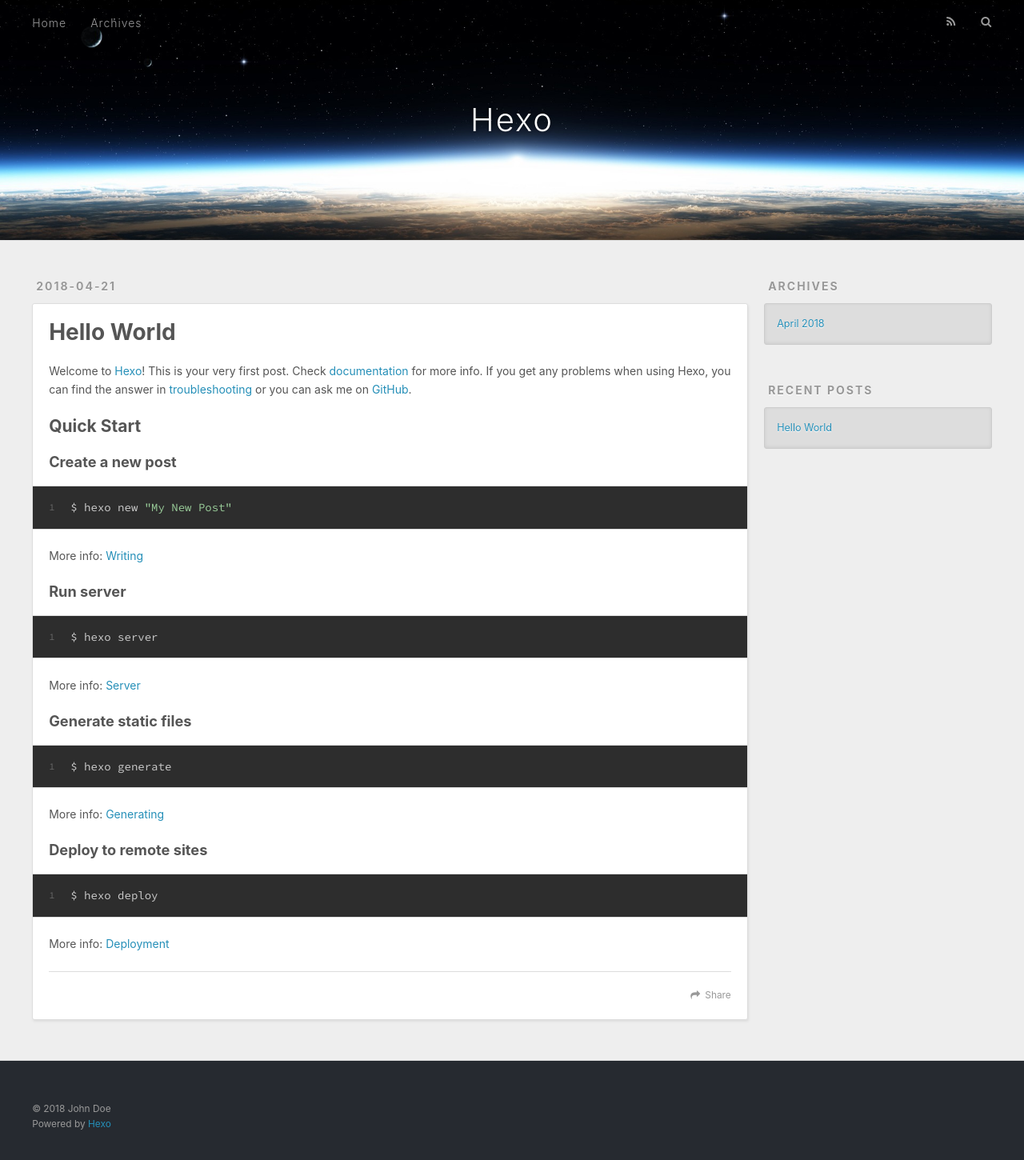
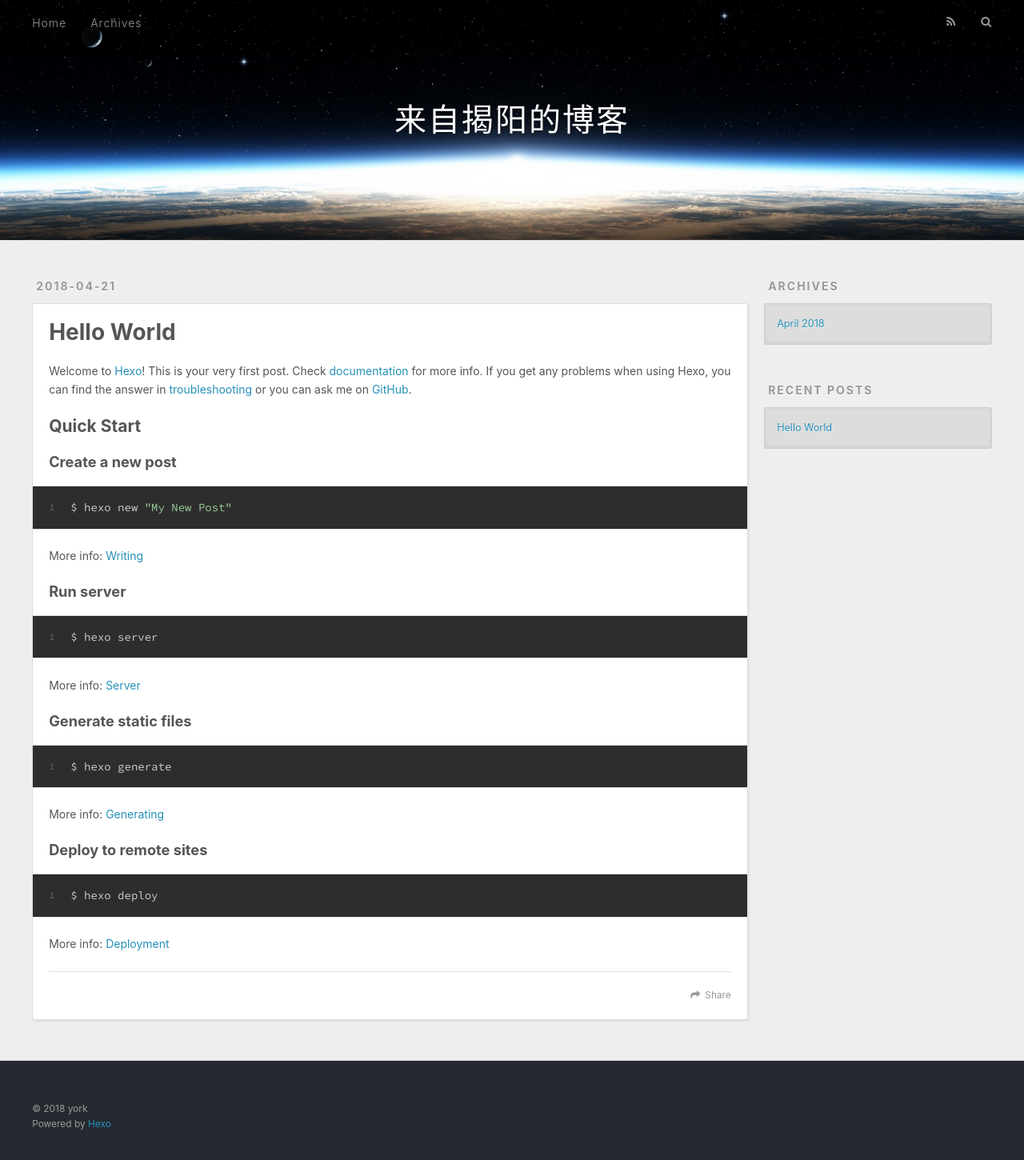
Before and after one commit to L-yt/L-yt.github.io, a plain HTML site: page index.html in a window 1280 px wide. Shown: the whole page at 80% size. Drawn offline with nearby package versions, Linux system fonts and the light colour scheme.

Commit message:
Site updated: 2018-04-21 13:23:46

```diff
--- a/index.html
+++ b/index.html
@@ -5,17 +5,17 @@
 
 
 
-  <title>Hexo</title>
+  <title>来自揭阳的博客</title>
   <meta name="viewport" content="width=device-width, initial-scale=1, maximum-scale=1">
   <meta property="og:type" content="website">
-<meta property="og:title" content="Hexo">
+<meta property="og:title" content="来自揭阳的博客">
 <meta property="og:url" content="http://yoursite.com/index.html">
-<meta property="og:site_name" content="Hexo">
+<meta property="og:site_name" content="来自揭阳的博客">
 <meta property="og:locale" content="default">
 <meta name="twitter:card" content="summary">
-<meta name="twitter:title" content="Hexo">
+<meta name="twitter:title" content="来自揭阳的博客">
 
-    <link rel="alternate" href="/atom.xml" title="Hexo" type="application/atom+xml">
+    <link rel="alternate" href="/atom.xml" title="来自揭阳的博客" type="application/atom+xml">
 
 
     <link rel="icon" href="/favicon.png">
@@ -34,7 +34,7 @@
   <div id="header-outer" class="outer">
     <div id="header-title" class="inner">
       <h1 id="logo-wrap">
-        <a href="/" id="logo">Hexo</a>
+        <a href="/" id="logo">来自揭阳的博客</a>
       </h1>
 
     </div>
@@ -97,7 +97,7 @@
 
     </div>
     <footer class="article-footer">
-      <a data-url="http://yoursite.com/2018/04/21/hello-world/" data-id="cjg8xp1vo0000ugg34bzosibx" class="article-share-link">Share</a>
+      <a data-url="http://yoursite.com/2018/04/21/hello-world/" data-id="cjg8xup530000ygg35hqiva7w" class="article-share-link">Share</a>
 
 
     </footer>
@@ -153,7 +153,7 @@
 
   <div class="outer">
     <div id="footer-info" class="inner">
-      &copy; 2018 John Doe<br>
+      &copy; 2018 york<br>
       Powered by <a href="http://hexo.io/" target="_blank">Hexo</a>
     </div>
   </div>
```
Also changed, not shown: 2018/04/21/hello-world/index.html (+6 -6 lines), archives/2018/04/index.html (+7 -7 lines), archives/2018/index.html (+7 -7 lines), archives/index.html (+7 -7 lines).
